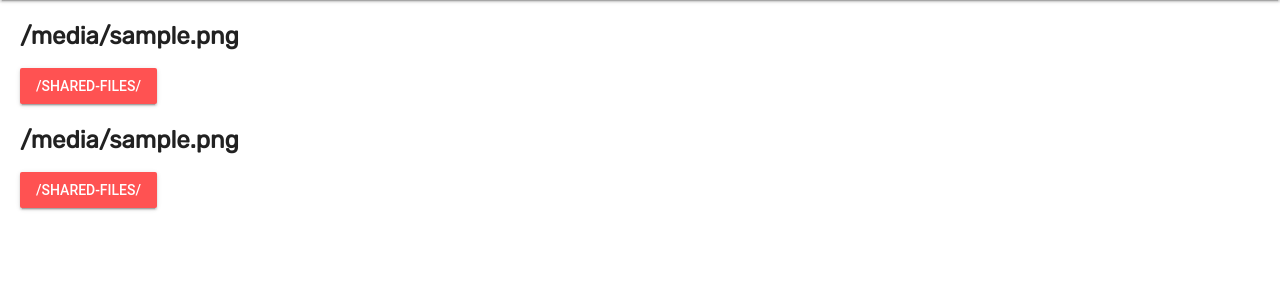
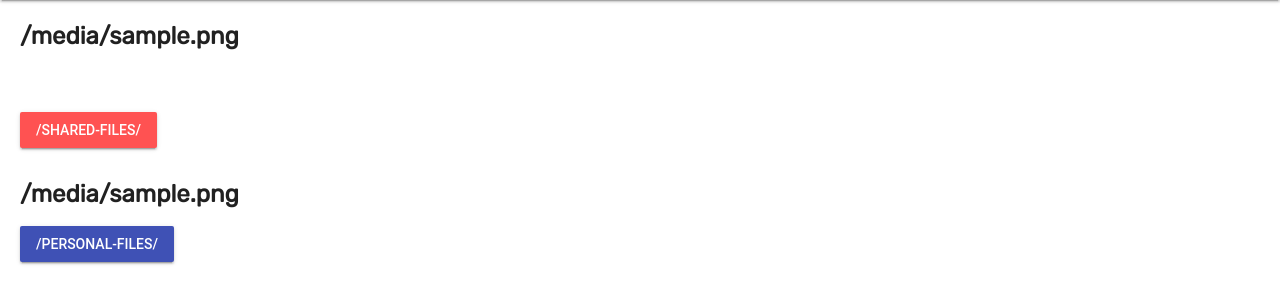
Before and after one commit to Strawberry-Software-Industries/SecureCloud, a Flask app: template templates/file_choosing.html in a window 1280 px wide. Shown: the part 64-368 px from the top of the page. Run offline with Flask 2, Linux system fonts and the light colour scheme; the template is opened without the code that fills it: most values are stand-ins (such as "Sample title", 1, 10 or a date in 2020); parts of the project's set-up code (start-up, migrations or seed data) failed here and were passed over.

Commit message:
Updated file_choosing.html

```diff
--- a/templates/file_choosing.html
+++ b/templates/file_choosing.html
@@ -39,15 +39,15 @@
         <main class="mdl-layout__content">
             <div class="page-content">
 
-                <h4 style="margin-top: 20px; margin-left: 20px; font-family: Rubik;"><b>{{global_file_str}}</b></h4>
-                <button class="mdl-button mdl-js-button mdl-button--raised mdl-js-ripple-effect mdl-button--accent" style="margin-left: 20px;">
+                <h4 style="margin-top: 20px; margin-left: 20px; font-family: Rubik;"><b>{{global_file_str}}</b></h4> <br>
+                <h6></h6>
+                <a class="mdl-button mdl-js-button mdl-button--raised mdl-js-ripple-effect mdl-button--accent" style="margin-left: 20px;" href="/shared-files">
                     /shared-files/
-                </button>
-
-                <h4 style="margin-top: 20px; margin-left: 20px; font-family: Rubik;"><b>{{personal_file_str}}</b></h4>
-                <button class="mdl-button mdl-js-button mdl-button--raised mdl-js-ripple-effect mdl-button--accent" style="margin-left: 20px;">
-                    /shared-files/
-                </button>
+                </a>
+                <h4 style="margin-top: 30px; margin-left: 20px; font-family: Rubik;"><b>{{personal_file_str}}</b></h4>
+                <a class="mdl-button mdl-js-button mdl-button--raised mdl-js-ripple-effect mdl-button--colored" style="margin-left: 20px;" href="/personal-files">
+                    /personal-files/
+                </a>
 
             </div>
         </main>
```
